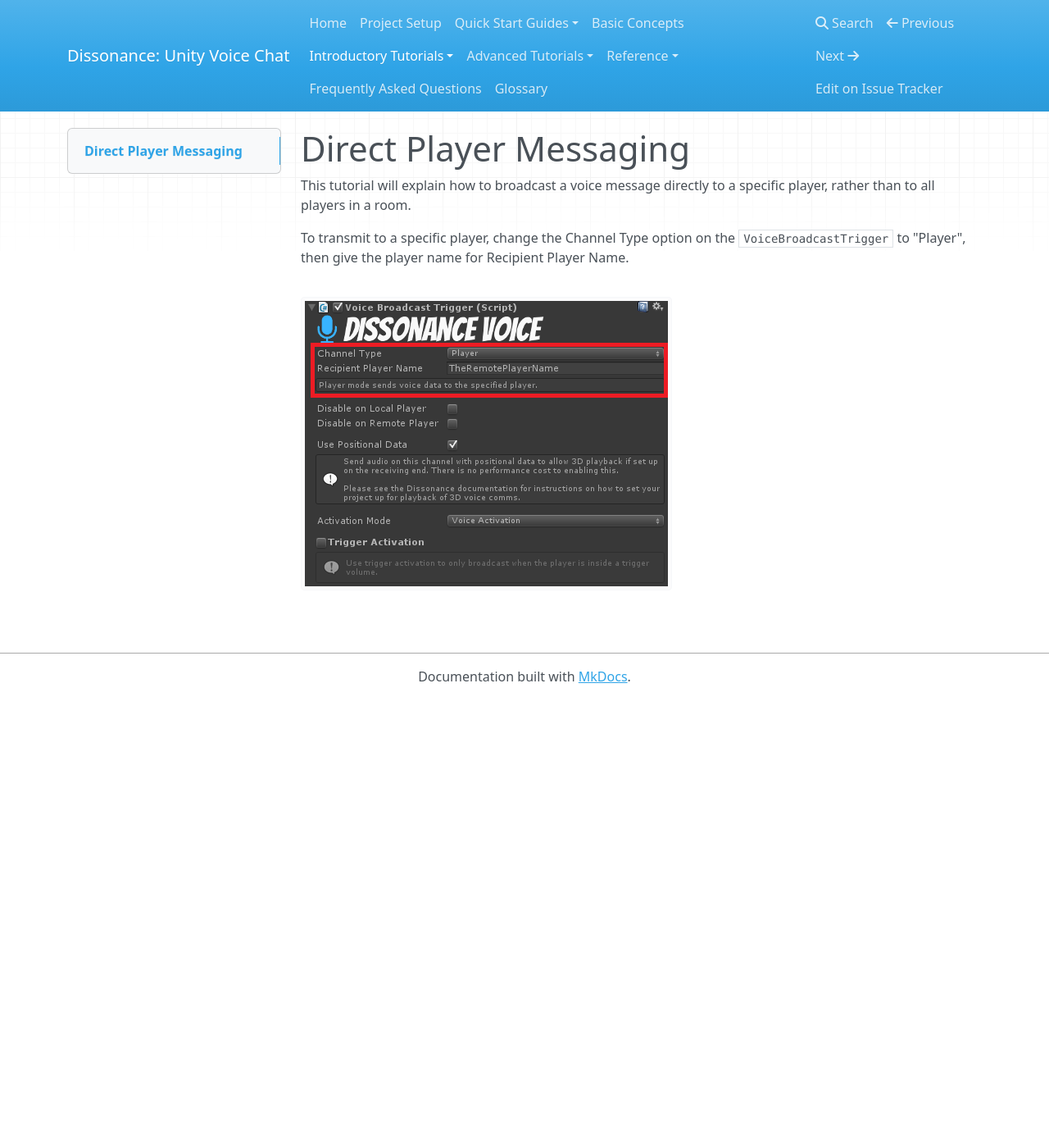
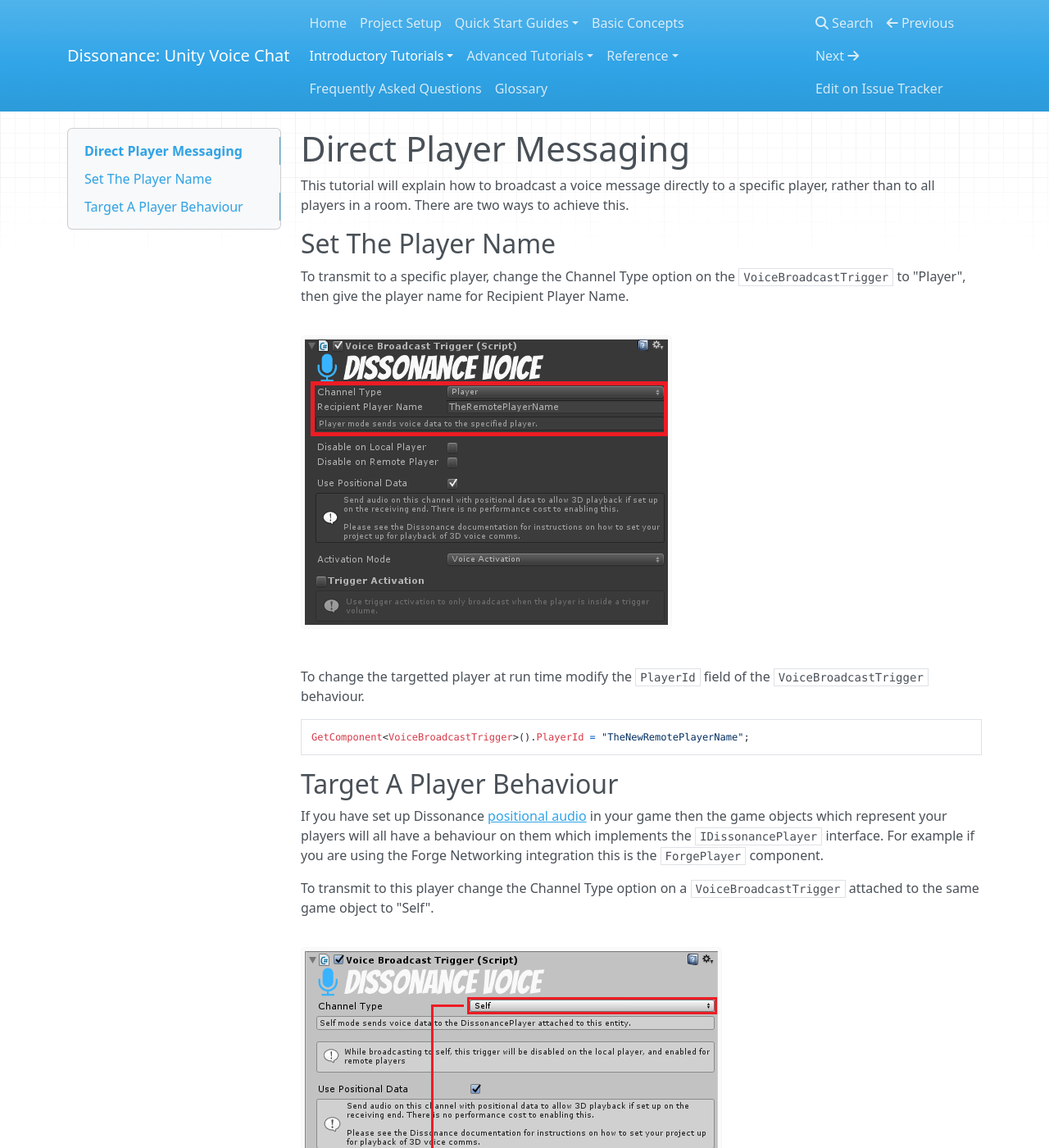
Before and after one commit to Placeholder-Software/Dissonance, an MkDocs documentation site: the page built from docs/Tutorials/Direct Player Transmit.md, in a window 1280 px wide and 1400 px high. Shown: the whole window at 82% size. Built offline with MkDocs 1.6.1, drawn with Linux system fonts in a browser that asks for light colours; nearby versions of some CDN libraries; old or Windows-style settings are respelled for this version of MkDocs.

Commit message:
Added a bit about transmit to self in "Direct Player Transmit" documentation
Signed-off-by: Martin Evans <martindevans@gmail.com>

````diff
--- a/docs/Tutorials/Direct Player Transmit.md
+++ b/docs/Tutorials/Direct Player Transmit.md
@@ -1,7 +1,23 @@
 # Direct Player Messaging
 
-This tutorial will explain how to broadcast a voice message directly to a specific player, rather than to all players in a room.
+This tutorial will explain how to broadcast a voice message directly to a specific player, rather than to all players in a room. There are two ways to achieve this.
+
+## Set The Player Name
 
 To transmit to a specific player, change the Channel Type option on the `VoiceBroadcastTrigger` to "Player", then give the player name for Recipient Player Name.
 
 ![Broadcast Trigger configured for player messaging](/images/VoiceBroadcastTrigger_Player.png)
+
+To change the targetted player at run time modify the `PlayerId` field of the `VoiceBroadcastTrigger` behaviour.
+
+```
+GetComponent<VoiceBroadcastTrigger>().PlayerId = "TheNewRemotePlayerName";
+```
+
+## Target A Player Behaviour
+
+If you have set up Dissonance [positional audio](Tutorials/Positional Audio.md) in your game then the game objects which represent your players will all have a behaviour on them which implements the `IDissonancePlayer` interface. For example if you are using the Forge Networking integration this is the `ForgePlayer` component.
+
+To transmit to this player change the Channel Type option on a `VoiceBroadcastTrigger` attached to the same game object to "Self".
+
+![Broadcast Trigger configured for alternative player messaging](/images/BroadcastToSelf_Inspector.png)
````
Also changed, not shown: docs/images/BroadcastToSelf_Inspector.png (added).
